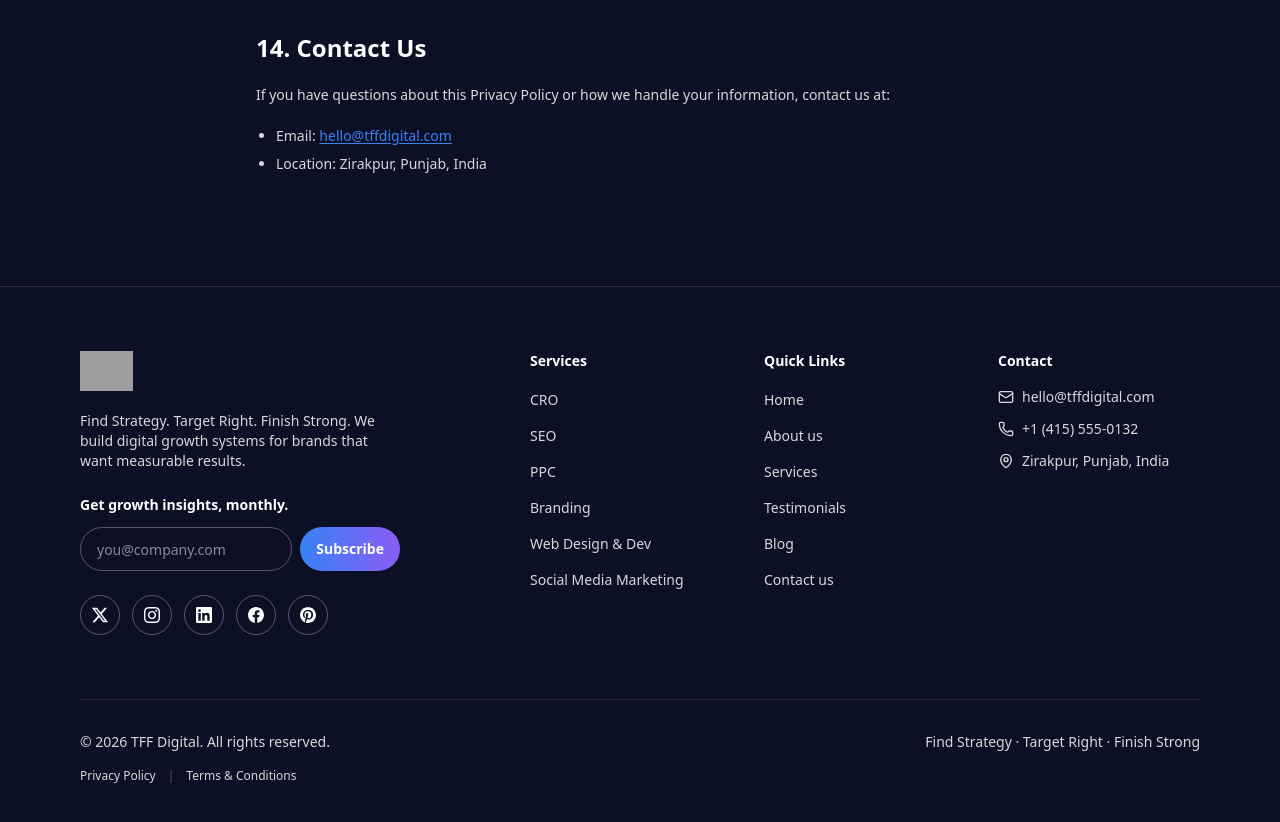
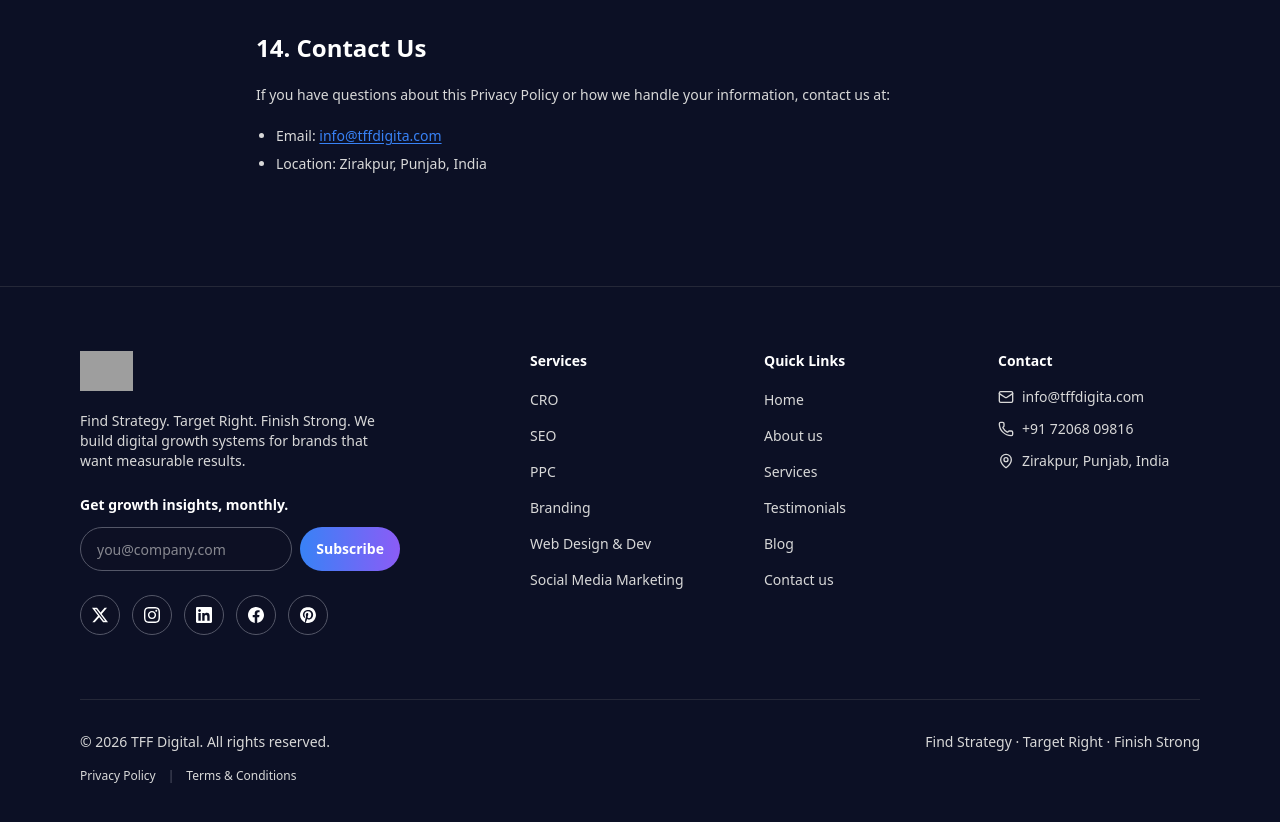
Before and after one commit to YashSinghal2001/tff-digital, a Next.js app: page /privacy-policy in a window 1280 px wide. Shown: the part 3360-4182 px from the top of the page. Built offline with nearby package versions, Linux system fonts and the light colour scheme; no server answers; grey boxes are pictures that could not be loaded.

Commit message:
contact details update

```diff
--- a/src/components/layout/Footer.tsx
+++ b/src/components/layout/Footer.tsx
@@ -163,10 +163,16 @@ export function Footer() {
               <h3 className="font-heading text-sm font-semibold text-white">Contact</h3>
               <ul className="mt-4 flex flex-col gap-3">
                 <li className="flex items-center gap-2 font-body text-sm text-muted">
-                  <Mail className="h-4 w-4 shrink-0" /> hello@tffdigital.com
+                  <Mail className="h-4 w-4 shrink-0" />
+                  <a href="mailto:info@tffdigita.com" className="transition-colors hover:text-white">
+                    info@tffdigita.com
+                  </a>
                 </li>
                 <li className="flex items-center gap-2 font-body text-sm text-muted">
-                  <Phone className="h-4 w-4 shrink-0" /> +1 (415) 555-0132
+                  <Phone className="h-4 w-4 shrink-0" />
+                  <a href="tel:+917206809816" className="transition-colors hover:text-white">
+                    +91 72068 09816
+                  </a>
                 </li>
                 <li className="flex items-center gap-2 font-body text-sm text-muted">
                   <MapPin className="h-4 w-4 shrink-0" /> Zirakpur, Punjab, India
--- a/src/sections/contact/ContactFormSection.tsx
+++ b/src/sections/contact/ContactFormSection.tsx
@@ -8,9 +8,9 @@ import { Card } from "@/components/ui/Card";
 import { ContactForm } from "@/features/contact/ContactForm";
 import { fadeInUp } from "@/styles/animations";
 
-const businessInfo = [
-  { icon: Mail, label: "hello@tffdigital.com" },
-  { icon: Phone, label: "+1 (415) 555-0132" },
+const businessInfo: Array<{ icon: typeof Mail; label: string; href?: string }> = [
+  { icon: Mail, label: "info@tffdigita.com", href: "mailto:info@tffdigita.com" },
+  { icon: Phone, label: "+91 72068 09816", href: "tel:+917206809816" },
   { icon: MapPin, label: "Zirakpur, Punjab, India" },
 ];
 
@@ -39,9 +39,16 @@ export function ContactFormSection() {
             <Card>
               <h3 className="font-heading text-base font-bold text-white">Business info</h3>
               <ul className="mt-4 flex flex-col gap-3">
-                {businessInfo.map(({ icon: Icon, label }) => (
+                {businessInfo.map(({ icon: Icon, label, href }) => (
                   <li key={label} className="flex items-center gap-2 font-body text-sm text-muted">
-                    <Icon className="h-4 w-4 shrink-0 text-primary" /> {label}
+                    <Icon className="h-4 w-4 shrink-0 text-primary" />
+                    {href ? (
+                      <a href={href} className="transition-colors hover:text-white">
+                        {label}
+                      </a>
+                    ) : (
+                      label
+                    )}
                   </li>
                 ))}
               </ul>
--- a/src/sections/legal/PrivacyPolicyBody.tsx
+++ b/src/sections/legal/PrivacyPolicyBody.tsx
@@ -150,7 +150,7 @@ export function PrivacyPolicyBody() {
             </p>
             <ul>
               <li>
-                Email: <a href="mailto:hello@tffdigital.com">hello@tffdigital.com</a>
+                Email: <a href="mailto:info@tffdigita.com">info@tffdigita.com</a>
               </li>
               <li>Location: Zirakpur, Punjab, India</li>
             </ul>
--- a/src/sections/legal/TermsBody.tsx
+++ b/src/sections/legal/TermsBody.tsx
@@ -119,7 +119,7 @@ export function TermsBody() {
             <p>Questions about these Terms can be directed to:</p>
             <ul>
               <li>
-                Email: <a href="mailto:hello@tffdigital.com">hello@tffdigital.com</a>
+                Email: <a href="mailto:info@tffdigita.com">info@tffdigita.com</a>
               </li>
               <li>Location: Zirakpur, Punjab, India</li>
             </ul>
```
